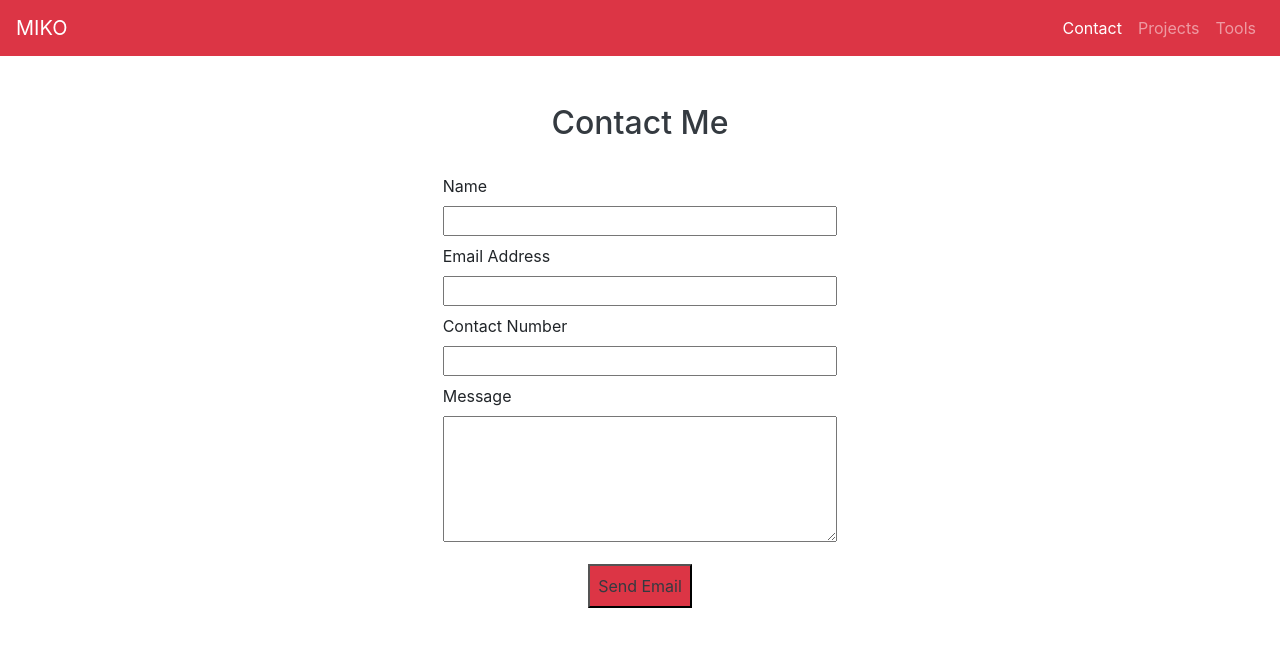
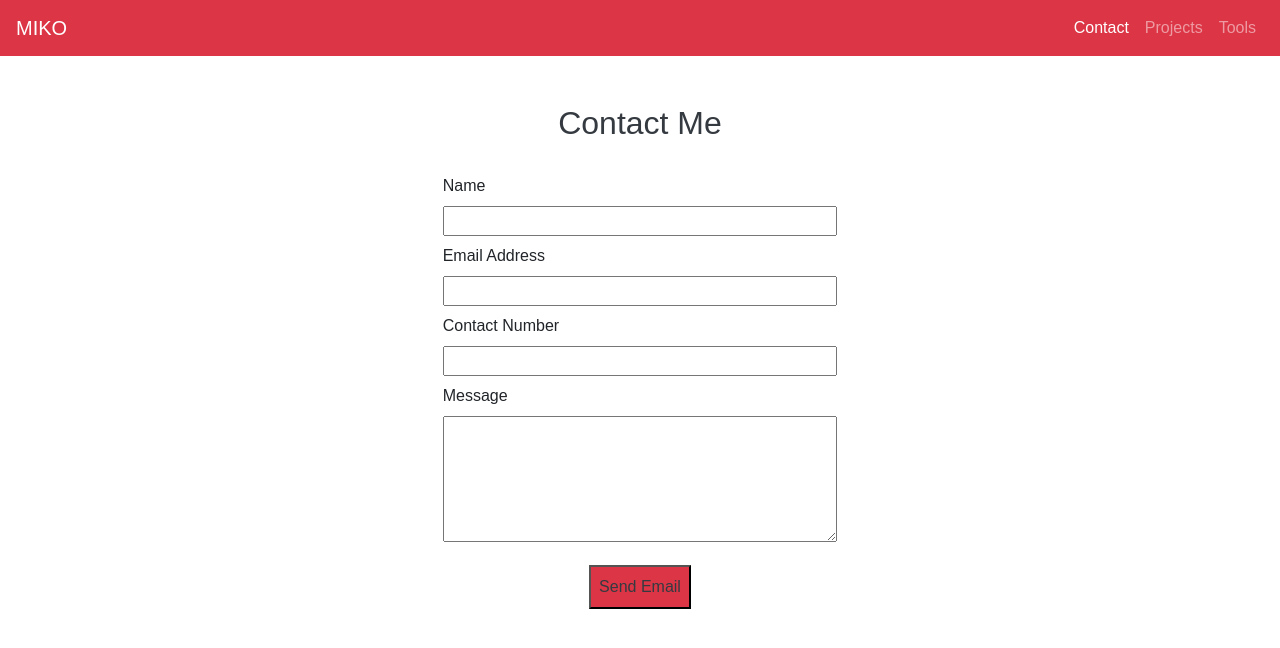
Before and after one commit to banaagmb23/webportfolio, a plain HTML site: page aboutme.html in a window 1280 px wide. Drawn offline with nearby package versions, Linux system fonts and the light colour scheme.

Commit message:
Third Commit

```diff
--- a/aboutme.html
+++ b/aboutme.html
@@ -6,9 +6,7 @@
 
 	<link rel="stylesheet" href="https://cdn.jsdelivr.net/npm/bootstrap@4.6.0/dist/css/bootstrap.min.css" integrity="sha384-B0vP5xmATw1+K9KRQjQERJvTumQW0nPEzvF6L/Z6nronJ3oUOFUFpCjEUQouq2+l" crossorigin="anonymous"/>
 
-	<link rel="preconnect" href="https://fonts.googleapis.com">
-	<link rel="preconnect" href="https://fonts.gstatic.com" crossorigin>
-	<link href="https://fonts.googleapis.com/css2?family=Roboto&display=swap" rel="stylesheet">
+	<link rel="stylesheet" type="text/css" href="./index.css">
 
 
 
--- /dev/null
+++ b/index.css
@@ -0,0 +1,5 @@
+* {
+
+	font-family: 'Oswald', sans-serif;
+
+}
```
Also changed, not shown: index.html (+6 -0 lines).
